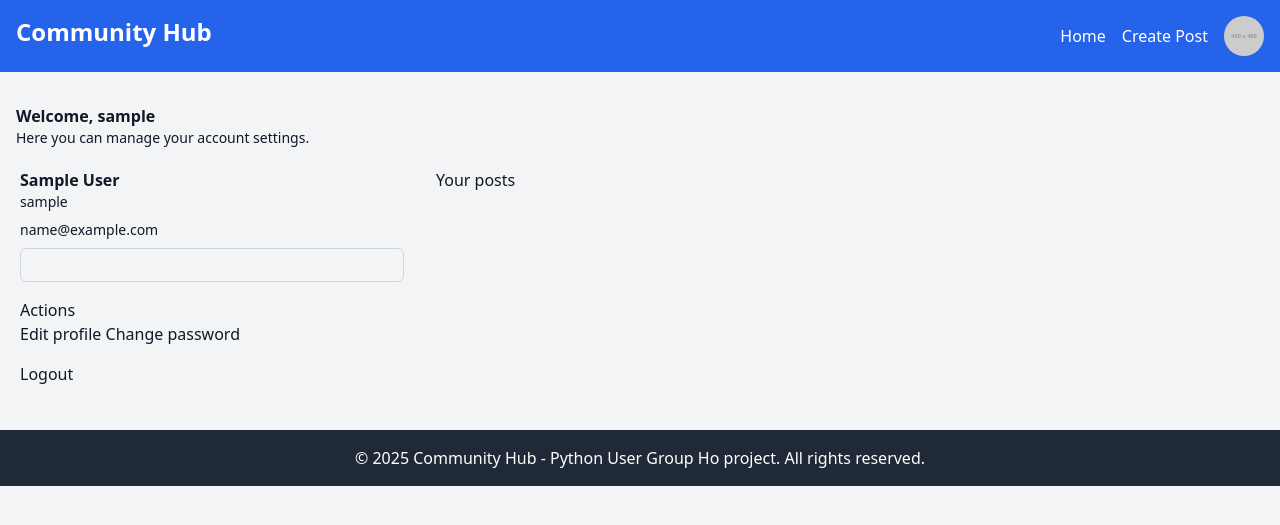
After one commit to hopythonusergroup/community-hub, a Django app: page /account/dashboard/ in a window 1280 px wide. The commit adds this page. Shown: the top 525 px of the page. Run offline with Django 5.2, Linux system fonts and the light colour scheme; the visitor is signed in with stand-in values (Sample User, id 1); grey boxes labelled with a size stand in for pictures from a placeholder-image service; data that the repository does not hold is empty; some libraries are stand-ins or nearby versions.

Commit message:
extend user model to create a dashboard view

```diff
--- a/app/admin.py
+++ b/app/admin.py
@@ -1,6 +1,7 @@
 from django.contrib import admin
 
-from app.models import BlogPost
+from app.models import BlogPost, Profile
 
 # Register your models here.
 admin.site.register(BlogPost)
+admin.site.register(Profile)
--- a/app/urls.py
+++ b/app/urls.py
@@ -1,6 +1,6 @@
 from django.urls import path
 
-from app.views import blog_list, blog_detail, create_blog, update_blog, delete_blog
+from app.views import blog_list, blog_detail, create_blog, update_blog, delete_blog, dashboard
 
 urlpatterns = [
     path("", blog_list, name="blog_list"),
@@ -8,4 +8,5 @@ urlpatterns = [
     path("create/", create_blog, name="create_blog"),
     path("update/<int:post_id>/", update_blog, name="update_blog"),
     path("delete/<int:post_id>/", delete_blog, name="delete_blog"),
+    path("account/dashboard/", dashboard, name="dashboard"),
 ]
--- a/app/views.py
+++ b/app/views.py
@@ -12,7 +12,7 @@ from app.forms import BlogPostForm
 
 
 def blog_list(request):
-    posts = BlogPost.objects.all().order_by("-created_at")
+    posts = BlogPost.objects.filter(status="published").all().order_by("-created_at")
     return render(request, "app/blog_list.html", {"posts": posts})
 
 
@@ -79,3 +79,8 @@ def delete_blog(request, post_id):
         return redirect("blog_list")
 
     return render(request, "app/delete_blog.html", {"post": post})
+
+
+def dashboard(request):
+    posts = BlogPost.objects.filter(author=request.user).order_by("-created_at")
+    return render(request, "account/dashboard.html", {"posts": posts})
--- a/communityhub/settings.py
+++ b/communityhub/settings.py
@@ -112,7 +112,7 @@ AUTH_PASSWORD_VALIDATORS = [
     },
 ]
 
-LOGIN_REDIRECT_URL = "/"
+LOGIN_REDIRECT_URL = "/account/dashboard/"
 
 
 # Internationalization
--- /dev/null
+++ b/templates/account/dashboard.html
@@ -0,0 +1,41 @@
+{% extends "base.html" %}
+
+{% block title %}
+    {{ user.username }} profile | Community Hub
+{% endblock title %}
+
+{% block content %}
+    <h1 class="font-extrabold">Welcome, {{ user.username }}</h1>
+    <p class="font-light text-sm">Here you can manage your account settings.</p>
+
+    <div class="flex mt-4">
+        <div class="w-1/3 p-1">
+            <div>
+                <p class="font-bold">{{ user.first_name }} {{ user.last_name }}</p>
+                <p class="font-light text-sm">{{ user.username }}</p>
+                <p class="font-light text-sm mt-2">{{ user.email }}</p>
+                <p class="w-96 p-4 border border-gray-300 rounded-md font-light text-wrap text-sm mt-2">{{ user.profile.bio }}</p>
+            </div>
+            <div class="mt-4">
+                <h2>Actions</h2>
+                <a href="">Edit profile</a>
+                <a href="">Change password</a>
+                <form action="{% url 'logout' %}" method="post" class="mt-4">
+                    {% csrf_token %}
+                    <button type="submit">Logout</button>
+                </form>
+            </div>
+        </div>
+        <div class="w-2/3 p-1">
+            <h2>Your posts</h2>
+            <ul>
+                {% for post in posts %}
+                    <li class="flex justify-between items-center p-2 border border-gray-400 rounded mb-2">
+                        <a href="{% url 'blog_detail' post.id %}">{{ post.title }}</a>
+                        <span class="text-xs font-thin text-gray-500">{{ post.status }}</span>
+                    </li>
+                {% endfor %}
+            </ul>
+        </div>
+    </div>
+{% endblock content %}
--- a/templates/base.html
+++ b/templates/base.html
@@ -17,11 +17,13 @@
                 <ul class="flex space-x-4 items-center">
                     <li><a href="{% url 'blog_list' %}" class="hover:underline">Home</a></li>
                     <li><a href="{% url 'create_blog' %}" class="hover:underline">Create Post</a></li>
-                    <img src="https://placehold.co/400" alt="placeholder-user-image" class="w-10 rounded-full ">
-                    <form action="{% url 'logout' %}" method="post">
+                    <a href="{% url 'dashboard' %}">
+                        <img src="https://placehold.co/400" alt="placeholder-user-image" class="w-10 rounded-full ">
+                    </a>
+                    {% comment %} <form action="{% url 'logout' %}" method="post">
                         {% csrf_token %}
                         <button type="submit">Logout</button>
-                    </form>
+                    </form> {% endcomment %}
                 </ul>
                 {% else %}
                 <ul class="flex space-x-4">
--- a/theme/static/css/dist/styles.css
+++ b/theme/static/css/dist/styles.css
@@ -820,6 +820,10 @@ select {
   margin-top: 1.5rem;
 }
 
+.mt-2 {
+  margin-top: 0.5rem;
+}
+
 .block {
   display: block;
 }
@@ -878,6 +882,26 @@ select {
   width: 1.25rem;
 }
 
+.w-12 {
+  width: 3rem;
+}
+
+.w-1\/3 {
+  width: 33.333333%;
+}
+
+.w-2\/3 {
+  width: 66.666667%;
+}
+
+.w-1 {
+  width: 0.25rem;
+}
+
+.w-96 {
+  width: 24rem;
+}
+
 .min-w-full {
   min-width: 100%;
 }
@@ -926,6 +950,10 @@ select {
   margin-bottom: calc(1rem * var(--tw-space-y-reverse));
 }
 
+.text-wrap {
+  text-wrap: wrap;
+}
+
 .rounded-lg {
   border-radius: 0.5rem;
 }
@@ -936,6 +964,47 @@ select {
 
 .rounded-full {
   border-radius: 9999px;
+}
+
+.rounded-md {
+  border-radius: 0.375rem;
+}
+
+.border {
+  border-width: 1px;
+}
+
+.border-2 {
+  border-width: 2px;
+}
+
+.border-b {
+  border-bottom-width: 1px;
+}
+
+.border-gray-700 {
+  --tw-border-opacity: 1;
+  border-color: rgb(55 65 81 / var(--tw-border-opacity, 1));
+}
+
+.border-gray-600 {
+  --tw-border-opacity: 1;
+  border-color: rgb(75 85 99 / var(--tw-border-opacity, 1));
+}
+
+.border-gray-500 {
+  --tw-border-opacity: 1;
+  border-color: rgb(107 114 128 / var(--tw-border-opacity, 1));
+}
+
+.border-gray-400 {
+  --tw-border-opacity: 1;
+  border-color: rgb(156 163 175 / var(--tw-border-opacity, 1));
+}
+
+.border-gray-300 {
+  --tw-border-opacity: 1;
+  border-color: rgb(209 213 219 / var(--tw-border-opacity, 1));
 }
 
 .bg-blue-500 {
@@ -1000,6 +1069,10 @@ select {
   padding: 1rem;
 }
 
+.p-2 {
+  padding: 0.5rem;
+}
+
 .py-4 {
   padding-top: 1rem;
   padding-bottom: 1rem;
@@ -1048,6 +1121,11 @@ select {
   line-height: 1.25rem;
 }
 
+.text-xs {
+  font-size: 0.75rem;
+  line-height: 1rem;
+}
+
 .font-bold {
   font-weight: 700;
 }
@@ -1058,6 +1136,14 @@ select {
 
 .font-thin {
   font-weight: 100;
+}
+
+.font-light {
+  font-weight: 300;
+}
+
+.font-extrabold {
+  font-weight: 800;
 }
 
 .italic {
@@ -1114,6 +1200,16 @@ select {
   color: rgb(31 41 55 / var(--tw-text-opacity, 1));
 }
 
+.text-gray-600 {
+  --tw-text-opacity: 1;
+  color: rgb(75 85 99 / var(--tw-text-opacity, 1));
+}
+
+.text-gray-400 {
+  --tw-text-opacity: 1;
+  color: rgb(156 163 175 / var(--tw-text-opacity, 1));
+}
+
 .shadow-lg {
   --tw-shadow: 0 10px 15px -3px rgb(0 0 0 / 0.1), 0 4px 6px -4px rgb(0 0 0 / 0.1);
   --tw-shadow-colored: 0 10px 15px -3px var(--tw-shadow-color), 0 4px 6px -4px var(--tw-shadow-color);
```
Also changed, not shown: app/models.py (+8 -0 lines), app/migrations/0003_profile.py (added).
